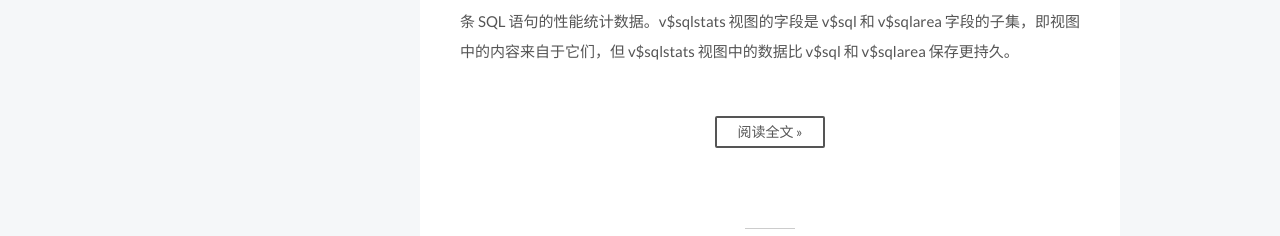
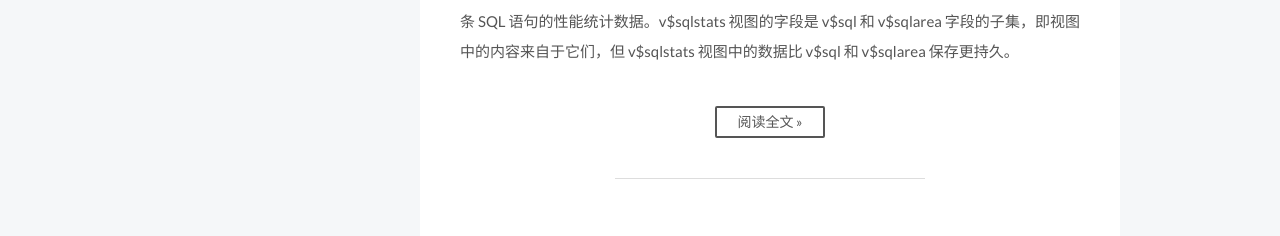
Before and after one commit to snansoft/snansoft.github.io, a plain HTML site: page index.html in a window 1280 px wide. Shown: the part 518-754 px from the top of the page. Drawn offline with Linux system fonts and the light colour scheme; a script that the page names is missing.

Commit message:
Site updated: 2016-04-26 13:41:52

```diff
--- a/css/main.css
+++ b/css/main.css
@@ -1284,7 +1284,7 @@ pre .javascript .function {
   }
 }
 .post-more-link {
-  margin-top: 50px;
+  margin-top: 40px;
 }
 .post-more-link .btn {
   color: #555;
@@ -1337,10 +1337,10 @@ pre .javascript .function {
 }
 .posts-expand .post-eof {
   display: block;
-  margin: 80px auto 60px;
-  width: 8%;
+  margin: 40px auto 60px;
+  width: 50%;
   height: 1px;
-  background: #ccc;
+  background: #ddd;
   text-align: center;
 }
 .post:last-child .post-eof.post-eof.post-eof {
@@ -1523,7 +1523,7 @@ pre .javascript .function {
   width: 4px;
   height: 4px;
   border-radius: 50%;
-  background: #ff74ff;
+  background: #b05c3d;
 }
 .links-of-blogroll {
   font-size: 13px;
```
